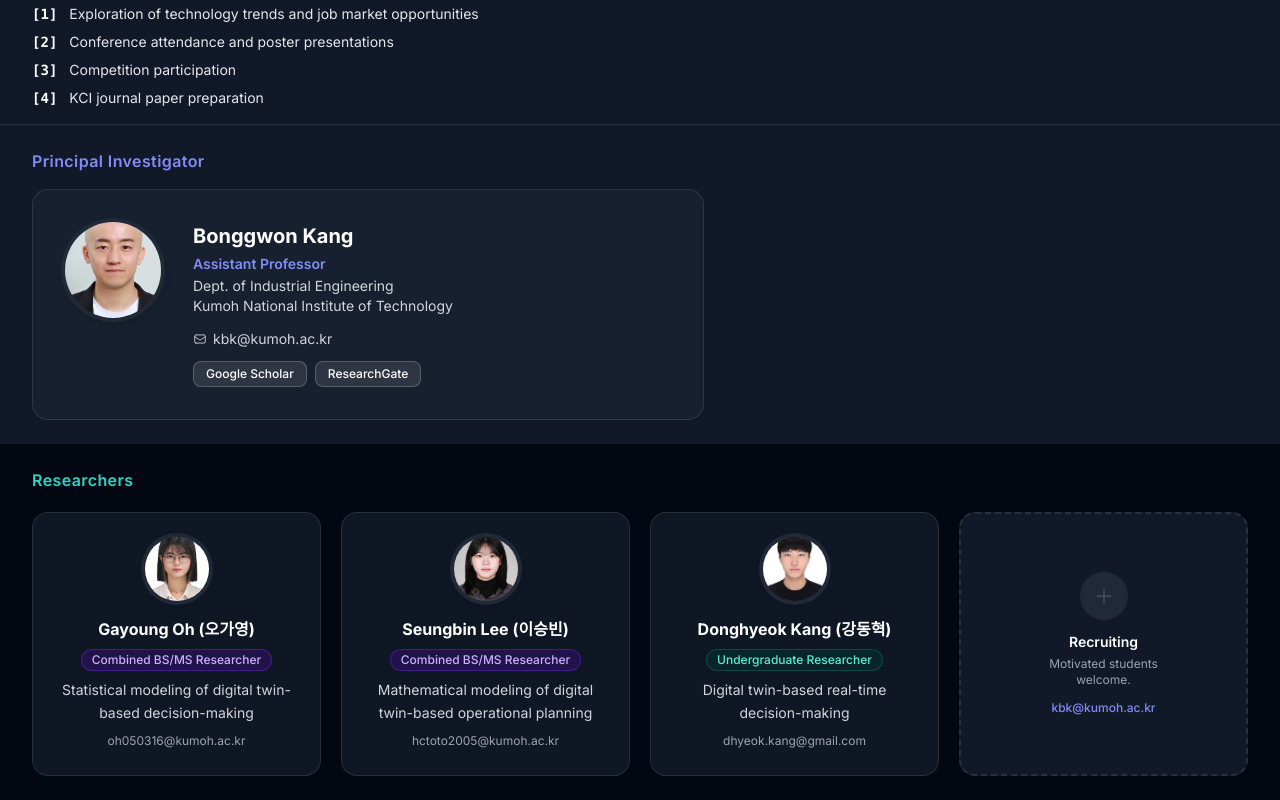
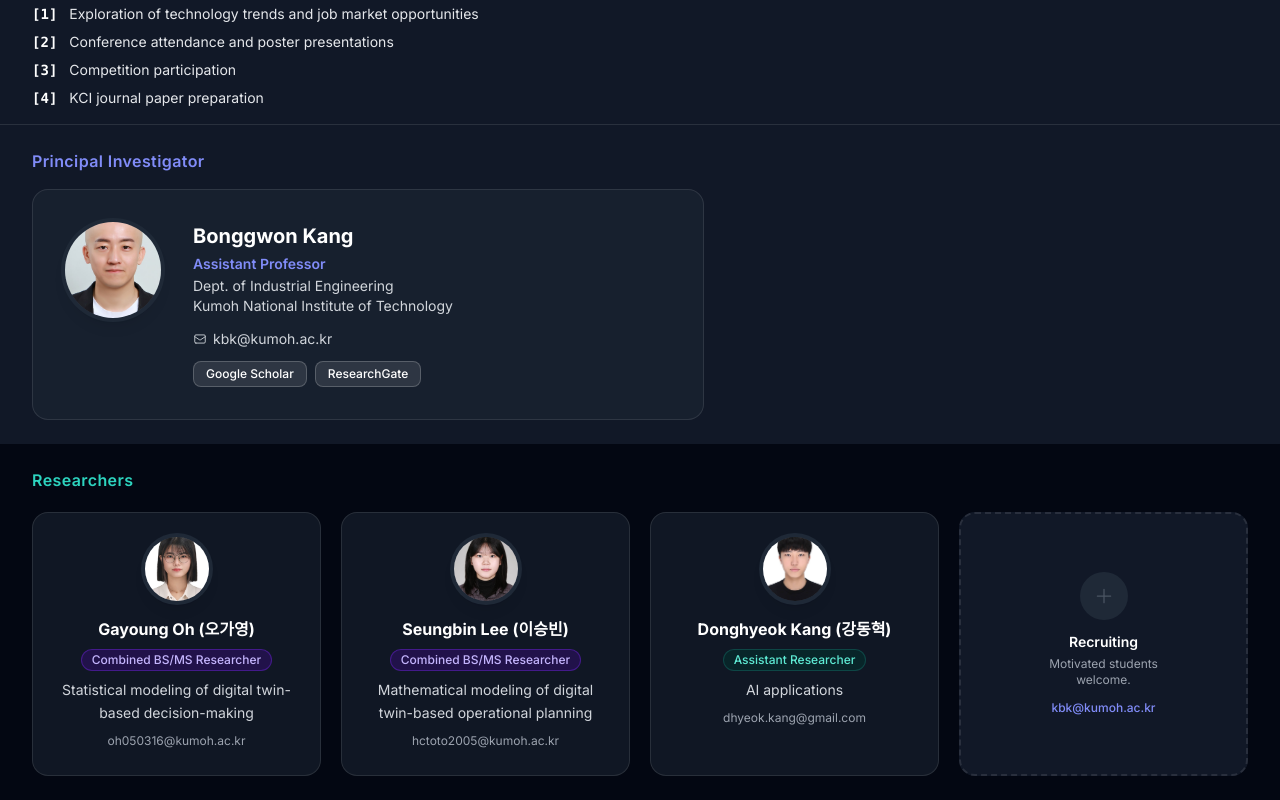
Before and after one commit to bonggwonkang/dt-lab-website, a React (Vite) app: page /#/members in a window 1280 px wide. Shown: the part 366-1166 px from the top of the page. Built offline with nearby package versions, Linux system fonts and the light colour scheme.

Commit message:
Members: Donghyeok Kang is an Assistant Researcher working on AI applications
Co-Authored-By: Claude Opus 5 <noreply@anthropic.com>

```diff
--- a/src/pages/MembersPage.jsx
+++ b/src/pages/MembersPage.jsx
@@ -44,9 +44,9 @@ const students = [
   },
   {
     name: '강동혁', nameEn: 'Donghyeok Kang',
-    degree: 'Undergraduate Researcher',
+    degree: 'Assistant Researcher',
     color: 'teal',
-    research: 'Digital twin-based real-time decision-making',
+    research: 'AI applications',
     email: 'dhyeok.kang@gmail.com',
     photo: 'member-kang.jpg',
   },
```
